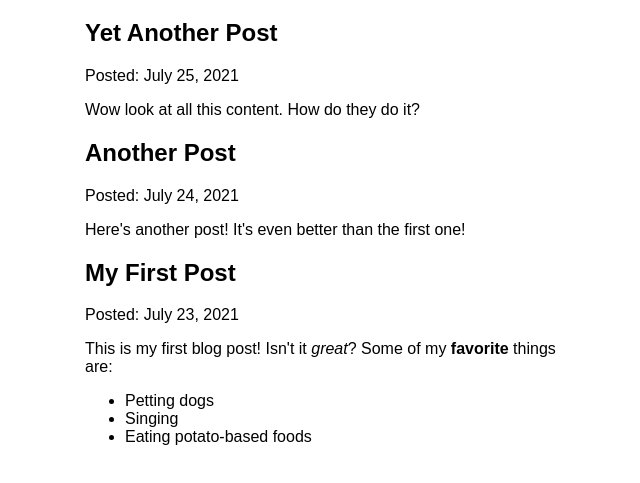
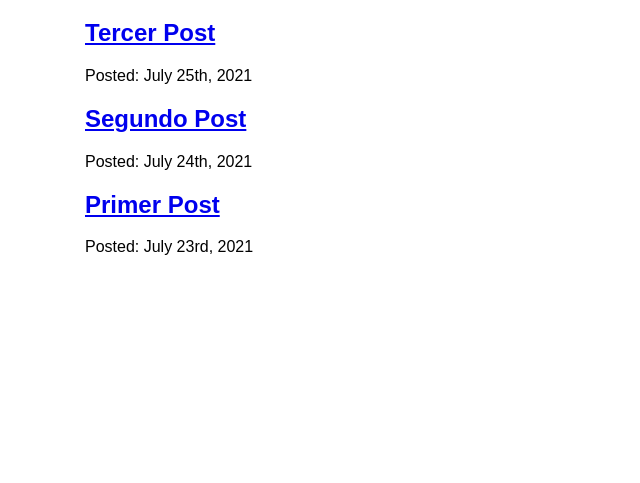
Before and after one commit to sosorio/tutorial-blog, a Gatsby site: page /blog in a window 1280 px wide. Shown: the part 183-666 px from the top of the page, without its empty margins (305-945 px from the left). Built offline with nearby package versions, Linux system fonts and the light colour scheme; Gatsby itself is replaced by a stand-in of ours.

Commit message:
Con links a los posts

```diff
--- a/blog/primer-post.mdx
+++ b/blog/primer-post.mdx
@@ -1,7 +1,8 @@
 ---
-title: "My First Post"
+title: "Primer Post"
 date: "2021-07-23"
 ---
+Bueno
 This is my first blog post! Isn't it *great*?
 Some of my **favorite** things are:
 * Petting dogs
--- a/blog/segundo-post.mdx
+++ b/blog/segundo-post.mdx
@@ -1,5 +1,6 @@
 ---
-title: "Another Post"
+title: "Segundo Post"
 date: "2021-07-24"
 ---
+Bacano
 Here's another post! It's even better than the first one!
--- a/blog/tercer-post.mdx
+++ b/blog/tercer-post.mdx
@@ -1,5 +1,6 @@
 ---
-title: "Yet Another Post"
+title: "Tercer Post"
 date: "2021-07-25"
 ---
+Bacanisimo
 Wow look at all this content. How do they do it?
--- a/src/pages/blog.js
+++ b/src/pages/blog/index.js
@@ -1,7 +1,7 @@
 import * as React from "react"
-import Layout from "../components/layout"
-import {graphql} from 'gatsby'
-import { MDXRenderer } from 'gatsby-plugin-mdx'
+import Layout from "../../components/layout"
+import {graphql, Link} from 'gatsby'
+
 
 const Blog = ({data}) => {
     //console.log(data);
@@ -10,11 +10,10 @@ const Blog = ({data}) => {
             {
         data.allMdx.nodes.map((node) => (
           <article key={node.id}>
-            <h2>{node.frontmatter.title}</h2>
+            <Link to={node.slug}><h2>{node.frontmatter.title}</h2></Link>
+
             <p>Posted: {node.frontmatter.date}</p>
-            <MDXRenderer>
-              {node.body}
-            </MDXRenderer>
+
           </article>
         ))
       }
@@ -28,11 +27,11 @@ export const query = graphql`
       nodes {
         frontmatter {
           title
-          date(formatString: "MMMM DD, YYYY")
+          date(formatString: "MMMM Do, YYYY")
         }
         id
-        body
-      }
+        slug
+              }
     }
   }
 `
```
Also changed, not shown: src/pages/blog/{mdx.slug}.js (added, +28 -0 lines).
